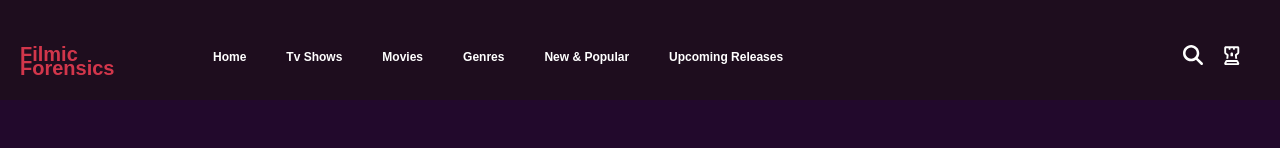
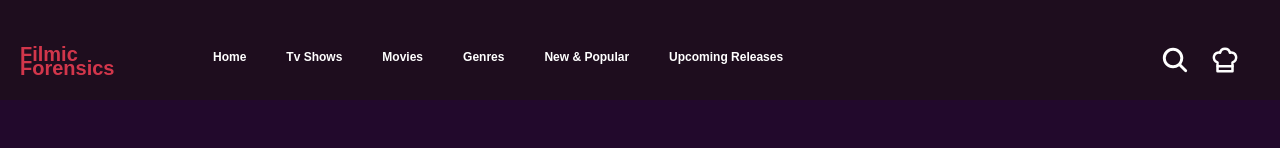
Before and after one commit to brit05h/FilmicForensics, a React (Create React App) app: page / in a window 1280 px wide. Shown: the top 148 px of the page. Built offline with nearby package versions, Linux system fonts and the light colour scheme.

Commit message:
add chef icon

```diff
--- a/src/App.css
+++ b/src/App.css
@@ -108,17 +108,11 @@ body {
     padding-right: 15px;
   }
 
-  i.fa-magnifying-glass{
-    font-size: 15px;
-  }
 
-  i.fa-chess-rook{
-    font-size: 22px;
-  }
 }
 
 .action-icon {
-    font-size: 20px;
+    font-size: 30px;
     margin-right: 20px;
     color: #fff;
 }
--- a/src/App.js
+++ b/src/App.js
@@ -5,22 +5,12 @@ import Footer from "./components/Footer";
 import MovieReviews from "./pages/MovieReviews";
 import Header from "./components/Header";
 
-//import Header from "./components/header_test";
-//import Genre from './pages/genre';
-//import Main from './pages/homeMain';
-//import Oscar from './pages/oscarwin';
-//import Trending from './pages/trending';
-
 // Main Home Page Structure
 function App() {
   return (
     <body className="app">
-      <script
-        src="https://kit.fontawesome.com/0b3addc975.js"
-        crossorigin="anonymous"
-      ></script>
+      <Header tasteProfileOn="true" />
 
-      <Header tasteProfileOn="true" />
       <section>
         <h1>Trending Now</h1>
         <ul className="trend-now-list">
--- a/src/components/Header.js
+++ b/src/components/Header.js
@@ -1,15 +1,13 @@
 import React from "react";
-import { FontAwesomeIcon } from "@fortawesome/react-fontawesome";
-import { faChessRook } from "@fortawesome/free-regular-svg-icons";
-import { faMagnifyingGlass } from "@fortawesome/free-solid-svg-icons";
+import { TbChefHat } from "react-icons/tb";
+import { IoSearch } from "react-icons/io5";
 //import "./Footer.css"; // Import the CSS file
+
 
 const Header = (props) => {
   let tasteProfileElement;
   if (props.tasteProfileOn === "true") {
-    tasteProfileElement = (
-      <FontAwesomeIcon icon={faChessRook} className="action-icon" />
-    );
+    tasteProfileElement = <TbChefHat className="action-icon" />;
   }
   return (
     <header>
@@ -24,7 +22,7 @@ const Header = (props) => {
           <li>Upcoming Releases</li>
         </ul>
         <div class="actions">
-          <FontAwesomeIcon icon={faMagnifyingGlass} className="action-icon" />
+          <IoSearch className="action-icon" />
           {tasteProfileElement}
         </div>
       </div>
```
Also changed, not shown: src/components/header.css (added), src/mdi--chef-hat.svg (added), 1 other file (tests, documents, lock files or other folders).
